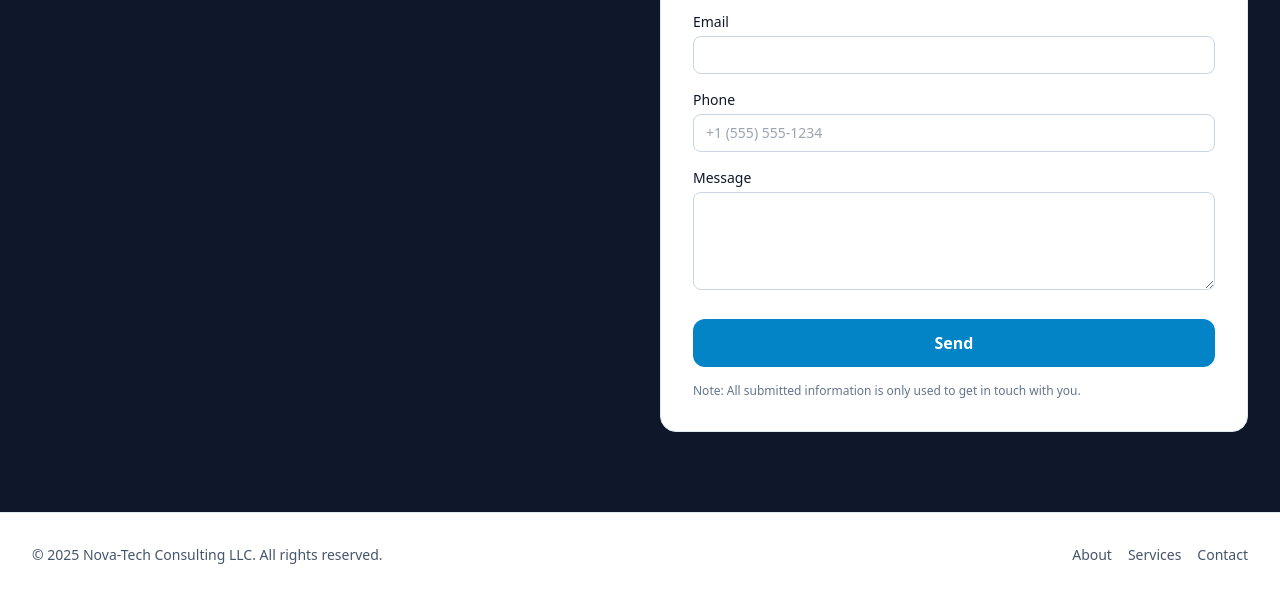
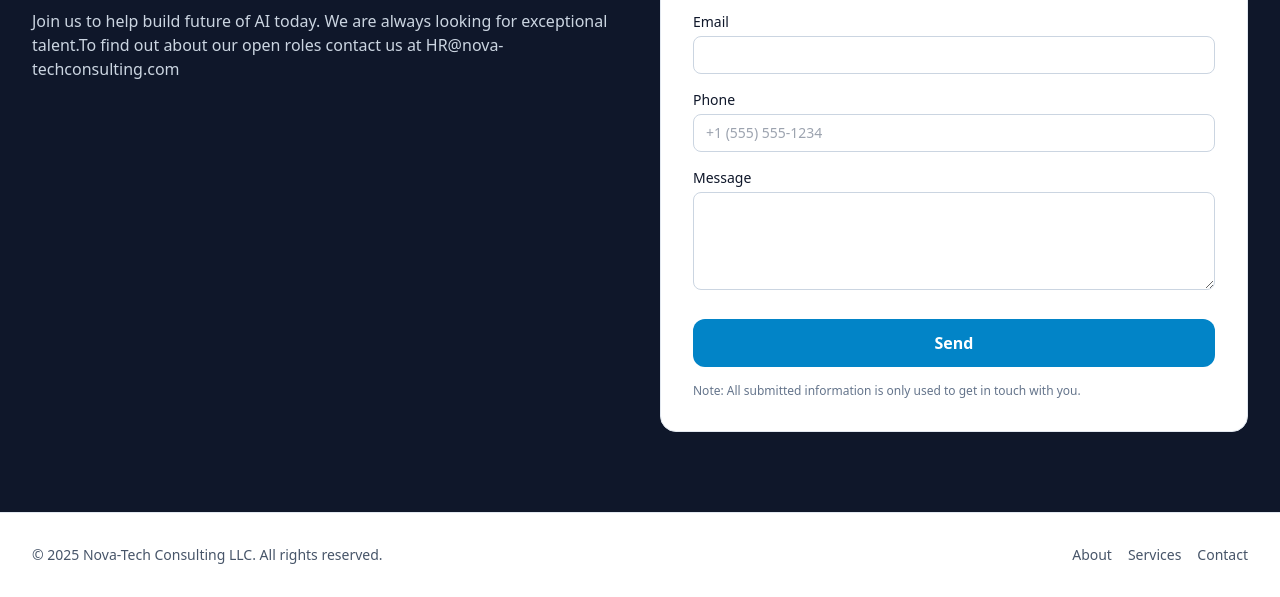
Before and after one commit to Nova-TechConsulting/MyWebsite, a plain HTML site: page contact.html in a window 1280 px wide. Shown: the part 244-841 px from the top of the page. Drawn offline with nearby package versions, Linux system fonts and the light colour scheme.

Commit message:
Update contact.html

```diff
--- a/contact.html
+++ b/contact.html
@@ -3,7 +3,7 @@
 <head>
   <meta charset="utf-8" />
   <meta name="viewport" content="width=device-width, initial-scale=1" />
-  <title>Nova-Tech Consulting — AI Agents, Automation & Apps</title>
+  <title>Nova-Tech Consulting — AI Solutions, Automation & Apps</title>
   <meta name="description" content="Nova-Tech Consulting builds AI agents, enterprise automations, and modern applications. Strategy, delivery, and training across Microsoft Copilot Studio, Power Platform, and Azure AI." />
   <meta property="og:title" content="Nova-Tech Consulting — AI Agents, Automation & Apps" />
   <meta property="og:description" content="AI agents, enterprise automation, and app development for measurable outcomes." />
@@ -48,6 +48,7 @@
       <div>
         <h1 class="text-3xl font-bold">Let’s build something great</h1>
         <p class="mt-3 text-slate-300">Tell us about your goals and timeline. We’ll respond within one business day.You can also reach us at Sales@nova-techconsulting.com</p>
+         <p class="mt-3 text-slate-300">Join us to help build future of AI today. We are always looking for exceptional talent.To find out about our open roles contact us at  HR@nova-techconsulting.com</p>
         <div class="mt-6 text-sm text-slate-400">
                    </div>
       </div>
```
